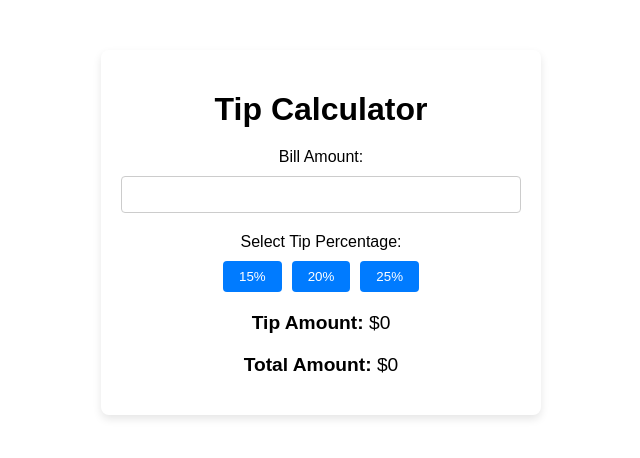
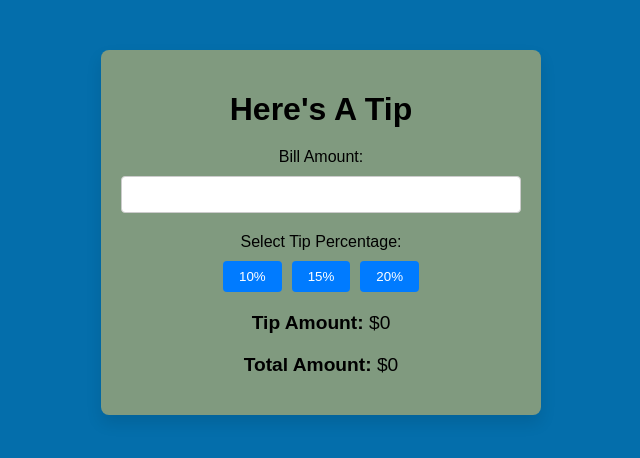
Before and after one commit to PeterwMcClelland/Heres-A-Tip, a React (Create React App) app: page / in a window 1280 px wide. Shown: the top 458 px of the page, without its empty margins (319-959 px from the left). Built offline with nearby package versions, Linux system fonts and the light colour scheme.

Commit message:
scss update hero page

```diff
--- a/src/App.js
+++ b/src/App.js
@@ -15,7 +15,7 @@ function App() {
 
     return (
         <div className="app">
-            <h1>Tip Calculator</h1>
+            <h1>Here's A Tip</h1>
             <div className="input-group">
                 <label>Bill Amount:</label>
                 <input
@@ -27,9 +27,9 @@ function App() {
             <div className="input-group">
                 <label>Select Tip Percentage:</label>
                 <div className="percentage-buttons">
+                    <button onClick={() => calculateTip(10)}>10%</button>
                     <button onClick={() => calculateTip(15)}>15%</button>
                     <button onClick={() => calculateTip(20)}>20%</button>
-                    <button onClick={() => calculateTip(25)}>25%</button>
                 </div>
             </div>
             <div className="results">
--- a/src/App.scss
+++ b/src/App.scss
@@ -3,9 +3,11 @@
   max-width: 400px;
   margin: 50px auto;
   padding: 20px;
-  box-shadow: 0 4px 8px rgba(0,0,0,0.1);
+  box-shadow: 0 8px 16px rgba(0,0,0,0.1);
   border-radius: 8px;
   text-align: center;
+  background-color: #809a7f;
+
 
   h1 {
       margin-bottom: 20px;
--- a/src/index.css
+++ b/src/index.css
@@ -5,6 +5,7 @@ body {
     sans-serif;
   -webkit-font-smoothing: antialiased;
   -moz-osx-font-smoothing: grayscale;
+  background-color: rgb(4, 110, 171);
 }
 
 code {
```
